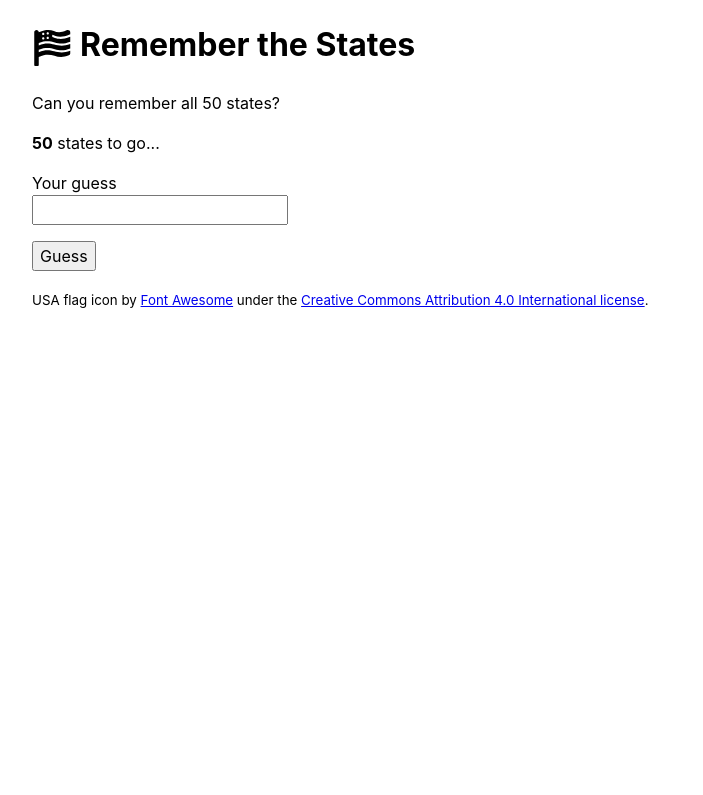
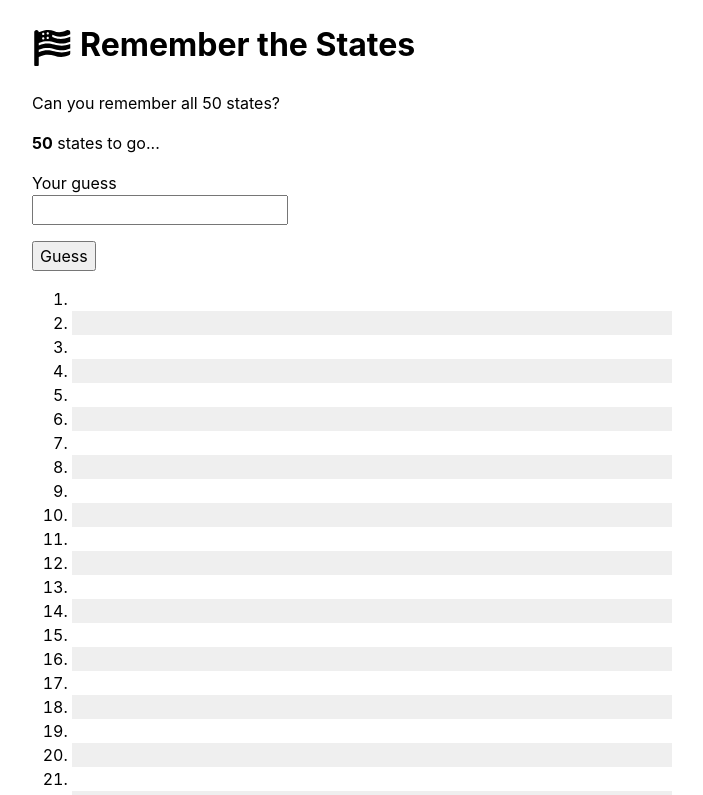
Before and after one commit to kieranbarker/us-states-memory-test, a Svelte app: page / in a window 1280 px wide. Shown: the top 795 px of the page, without its empty margins (288-991 px from the left). Built offline with nearby package versions, Linux system fonts and the light colour scheme.

Commit message:
Display the guesses in numbered alphabetical order

```diff
--- a/src/components/App.svelte
+++ b/src/components/App.svelte
@@ -1,5 +1,5 @@
 <script>
-  import { onMount, afterUpdate } from "svelte";
+  import { afterUpdate } from "svelte";
   import { getData, setData } from "../storage";
 
   import states from "../states";
@@ -7,25 +7,27 @@
   import Game from "./Game.svelte";
   import PlayAgain from "./PlayAgain.svelte";
 
-  let prevGuesses = [];
+  let prevGuesses = getData();
 
-  $: count = states.length - prevGuesses.length;
+  $: count = states.length - prevGuesses.filter((guess) => guess !== "").length;
 
-  onMount(() => (prevGuesses = getData()));
   afterUpdate(() => setData(prevGuesses));
 
   function reset() {
-    prevGuesses = [];
+    prevGuesses = new Array(states.length).fill("");
   }
 
   function handleSubmit(event) {
     const input = event.target.elements["guess"];
 
     const guess = input.value.toLowerCase().trim();
-    if (!states.includes(guess) || prevGuesses.includes(guess)) return;
+    if (prevGuesses.includes(guess)) return;
+
+    const index = states.indexOf(guess);
+    if (index < 0) return;
 
     input.value = "";
-    prevGuesses = [...prevGuesses, guess];
+    prevGuesses[index] = guess;
   }
 </script>
 
@@ -48,7 +50,7 @@
   {/if}
 
   <ol>
-    {#each prevGuesses as prevGuess (prevGuess)}
+    {#each prevGuesses as prevGuess, i (i)}
       <li>{prevGuess}</li>
     {/each}
   </ol>
--- a/src/storage.js
+++ b/src/storage.js
@@ -1,7 +1,12 @@
+import states from "./states";
+
 const storageKey = "us-states-memory-test";
 
 function getData() {
-  return JSON.parse(localStorage.getItem(storageKey)) || [];
+  return (
+    JSON.parse(localStorage.getItem(storageKey)) ||
+    new Array(states.length).fill("")
+  );
 }
 
 function setData(data) {
```
